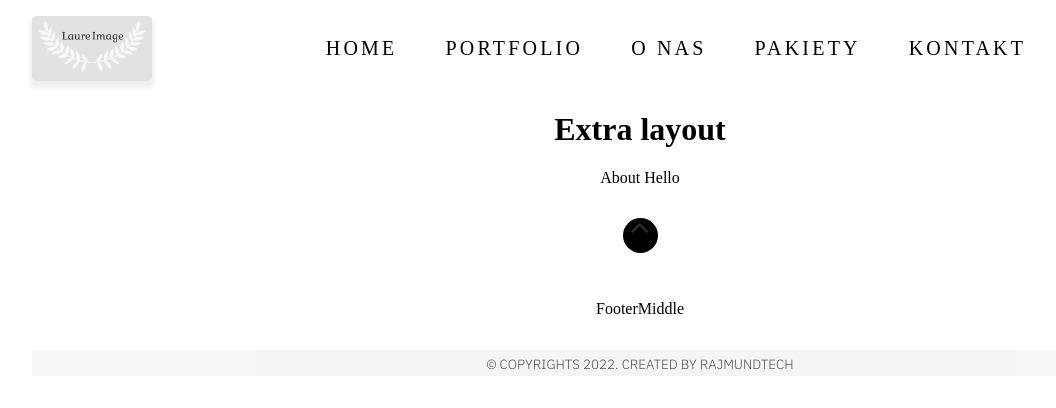
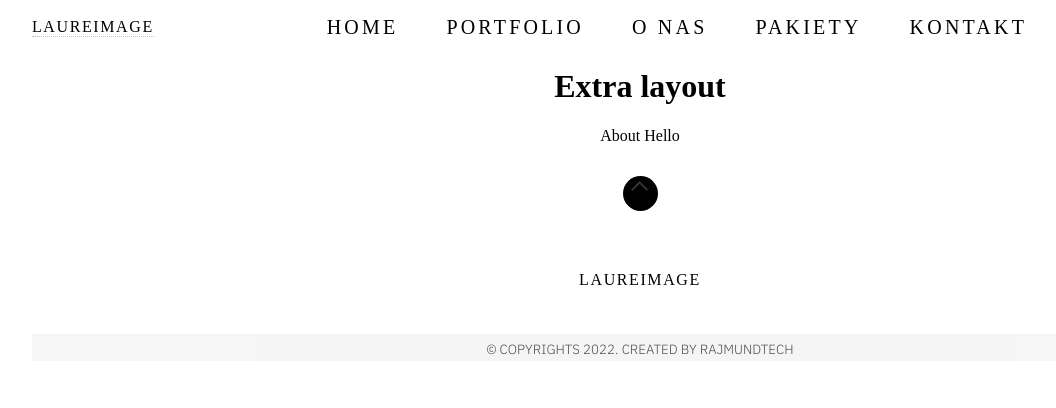
Before and after one commit to KrzysztofRajmund/laureimage-studio, a Next.js app: page /about in a window 1280 px wide. Shown: the top 408 px of the page, without its empty margins (0-1056 px from the left). Built offline with nearby package versions, Linux system fonts and the light colour scheme; a web font is replaced by a local one.

Commit message:
chore: removed header logo

```diff
--- /dev/null
+++ b/src/components/AppFooter/FooterMiddle/FooterMiddle.module.scss
@@ -0,0 +1,8 @@
+.container {
+  h2 {
+    font-size: 1rem;
+    font-weight: 400;
+    letter-spacing: 0.1rem;
+    text-transform: uppercase;
+  }
+}
--- a/src/components/AppFooter/FooterMiddle/FooterMiddle.tsx
+++ b/src/components/AppFooter/FooterMiddle/FooterMiddle.tsx
@@ -1,7 +1,10 @@
+import styles from './FooterMiddle.module.scss';
 
 const FooterMiddle = () => {
     return (
-        <div>FooterMiddle</div>
+        <div className={styles.container}>
+            <h2>Laureimage</h2>
+        </div>
     )
 }
 
--- a/src/components/AppHeader/AppHeaderDesktop/AppHeaderDesktop.module.scss
+++ b/src/components/AppHeader/AppHeaderDesktop/AppHeaderDesktop.module.scss
@@ -24,12 +24,15 @@
 
   .logo {
     flex-shrink: 0.25;
-    width: 120px;
-    height: auto;
-    min-height: 50px;
-    border-radius: 5%;
-    background-color: rgba(128, 128, 128, 0.232);
-    box-shadow: 0px 5px 5px 2px rgba(0, 0, 0, 0.07);
+    font-size: 1rem;
+    font-weight: 400;
+    letter-spacing: 0.1rem;
+    text-transform: uppercase;
+    border-bottom: 1px dotted rgba(0, 0, 0, 0.258);
+    //TODO: when logo will be ready
+    // width: 120px;
+    // height: auto;
+    // min-height: 50px;
   }
 
   .menu {
--- a/src/components/AppHeader/AppHeaderDesktop/AppHeaderDesktop.tsx
+++ b/src/components/AppHeader/AppHeaderDesktop/AppHeaderDesktop.tsx
@@ -14,7 +14,9 @@ export const AppHeaderDesktop = () => {
   return (
     <nav className={cx(styles.container, { [styles.scrolledDown]: justScrolled })} ref={navRef}>
       <CustomLink href='/' className={styles.logo}>
-        <Image src={logo} alt='laureimage logo' />
+        {/* TODO: when logo will be ready replace with image */}
+        {/* <Image src={logo} alt='laureimage logo' /> */}
+        Laureimage
       </CustomLink>
       <div className={styles.menu}>
         <CustomLink href='/' activeLinkStyle='underline'>
```
